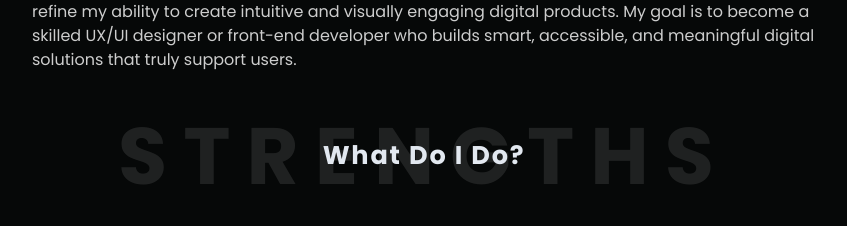
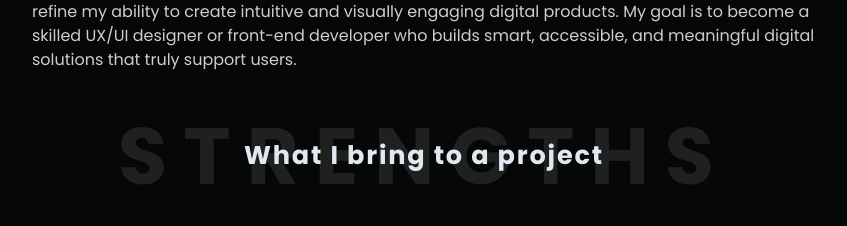
Before and after one commit to FrostiSR/portfolio, a React (Vite) app: page / in a window 1280 px wide. Shown: the part 1140-1366 px from the top of the page, without its empty margins (408-1255 px from the left). Built offline with nearby package versions, Linux system fonts and the light colour scheme; no server answers.

Commit message:
title strenghts

```diff
--- a/src/components/About/Services.jsx
+++ b/src/components/About/Services.jsx
@@ -6,7 +6,7 @@ import "./About-Services.css";
 export default function About() {
   return (
     <div>
-      <Header title={"Strengths"} subTitle={"What Do I Do?"} />
+      <Header title={"Strengths"} subTitle={"What I bring to a project"} />
 
       <div className="row g-4 py-5 row-cols-1 row-cols-lg-2">
         <Col xs={12} md={6} className="text-start p-2">
```
